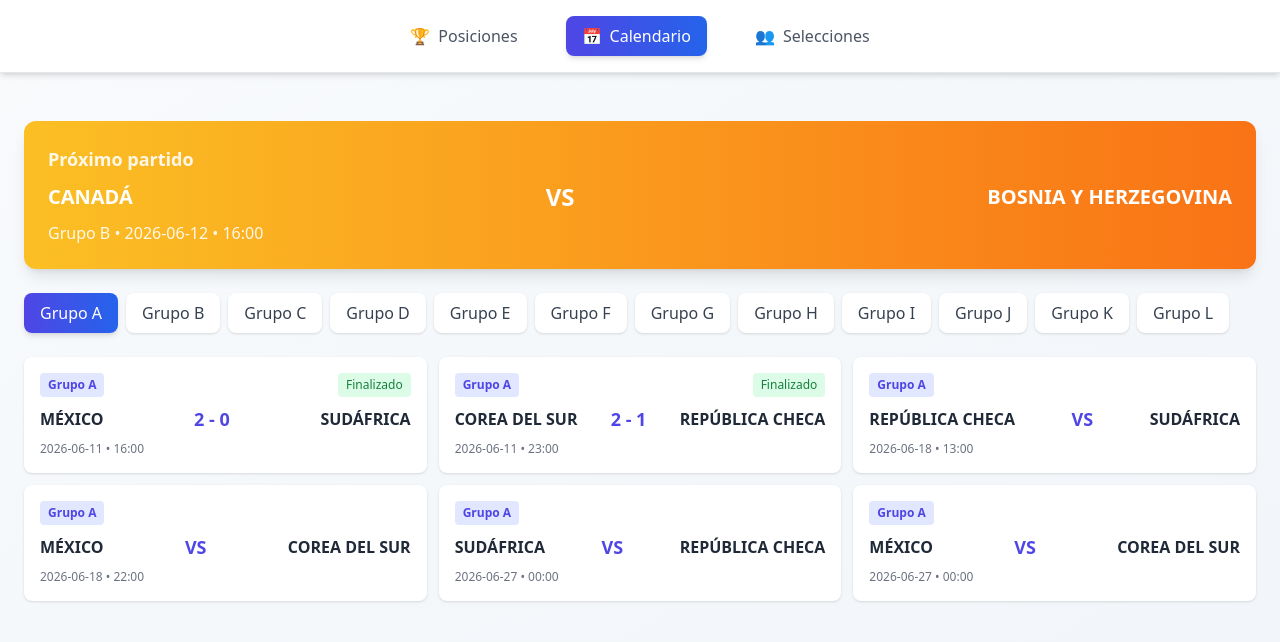
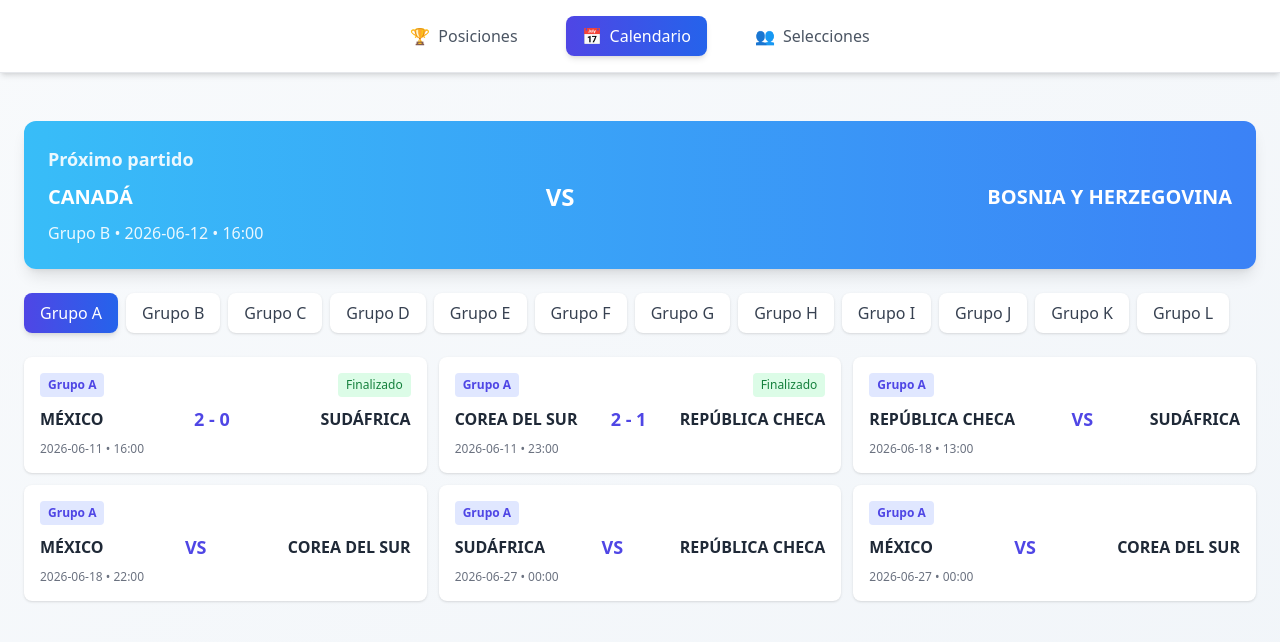
Before and after one commit to la-furia/prode, a React (Vite) app: page /#/calendario in a window 1280 px wide. Shown: the top 642 px of the page. Built offline with nearby package versions, Linux system fonts and the light colour scheme.

Commit message:
Change calendario banner from amber to sky/blue gradient

```diff
--- a/src/pages/Calendario.tsx
+++ b/src/pages/Calendario.tsx
@@ -28,7 +28,7 @@ export function Calendario({ matches }: CalendarioProps) {
     <div className="max-w-7xl mx-auto p-6">
       {/* Próximo partido */}
       {nextMatch && (
-        <div className="bg-gradient-to-r from-amber-400 to-orange-500 rounded-xl p-6 mb-6 text-white shadow-lg">
+        <div className="bg-gradient-to-r from-sky-400 to-blue-500 rounded-xl p-6 mb-6 text-white shadow-lg">
           <h2 className="text-lg font-semibold mb-2 opacity-90">Próximo partido</h2>
           <div className="flex justify-between items-center">
             <span className="font-bold text-xl">{nextMatch.team1}</span>
```
